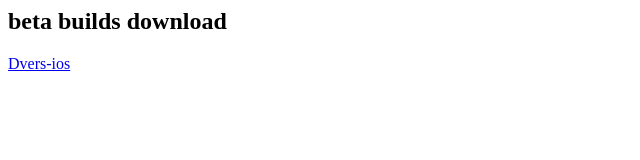
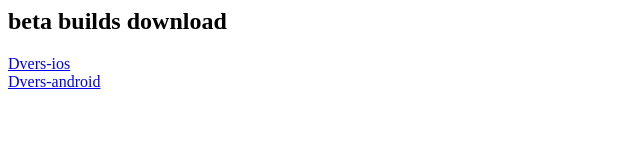
Before and after one commit to NattapongPaka/dvers, a plain HTML site: page index.html in a window 1280 px wide. Shown: the whole page, without its empty margins (0-640 px from the left). Drawn offline with Linux system fonts and the light colour scheme.

Commit message:
Update index.html

```diff
--- a/index.html
+++ b/index.html
@@ -10,7 +10,7 @@
 
         href="itms-services://?action=download-manifest&amp;url=https://dl.dropboxusercontent.com/s/7jdz4bot66tnw8d/manifest.plist">Dvers-ios</a>
     </br>
-    <a href="https://dl.dropboxusercontent.com/s/8mai00u95cpss12/app-release.apk"></a>
+    <a href="https://dl.dropboxusercontent.com/s/8mai00u95cpss12/app-release.apk">Dvers-android</a>
 
 </body>
 
```
